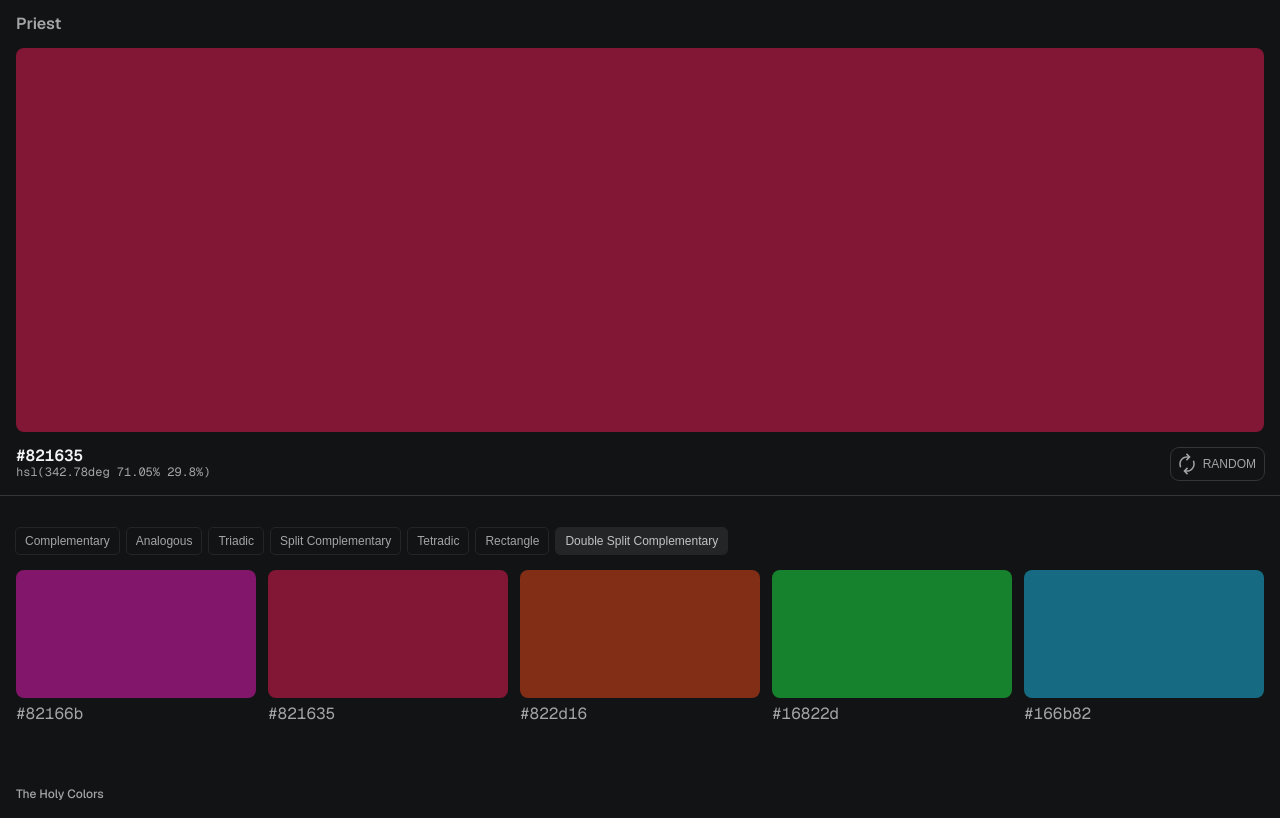
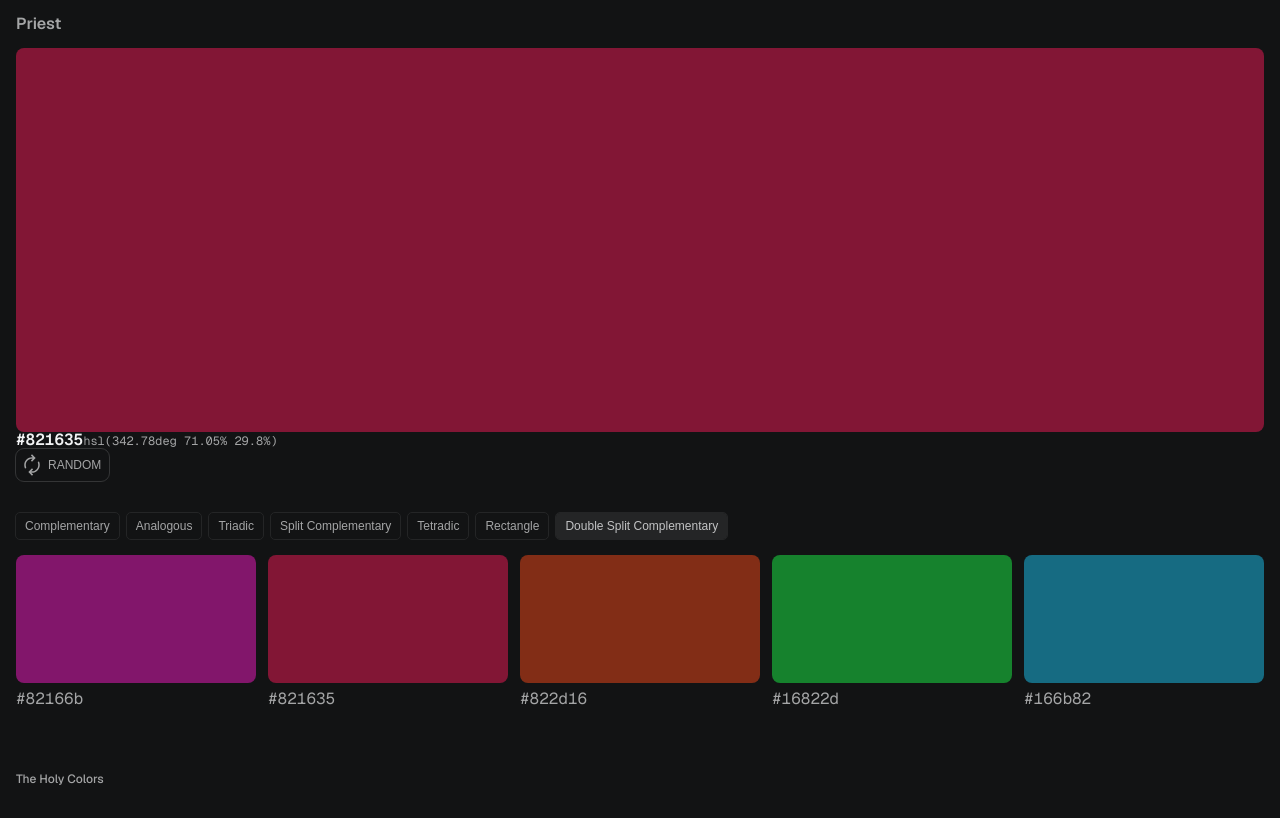
Before and after one commit to r-sp/priest, a Next.js app: page / in a window 1280 px wide. Built offline with nearby package versions, Linux system fonts and the light colour scheme.

Commit message:
update styles

```diff
--- a/src/app/style.css
+++ b/src/app/style.css
@@ -30,9 +30,6 @@ a,
 button {
   -webkit-tap-highlight-color: transparent;
   cursor: pointer;
-}
-code {
-  font-family: var(--font-geist-mono);
 }
 
 .site-header,
@@ -108,7 +105,7 @@ code {
   top: 0;
   z-index: 1;
 }
-.color-info {
+.color-details {
   background-color: var(--priest-900);
   display: flex;
   gap: 1rem;
@@ -117,7 +114,7 @@ code {
   top: 0;
   z-index: 2;
 }
-.color-info::after {
+.color-details::after {
   background-color: var(--priest-900);
   border-bottom: 1px solid var(--priest-700);
   bottom: 0;
@@ -127,7 +124,7 @@ code {
   top: 0;
   z-index: -1;
 }
-.color-metadata {
+.color-summary {
   display: flex;
   flex-direction: column;
   flex-grow: 1;
@@ -149,10 +146,14 @@ code {
 .color-hex,
 .color-hsl {
   display: inline-flex;
+  font-family: var(--font-geist-mono);
 }
 .color-tool {
-  flex-grow: 0;
+  display: flex;
+  flex-direction: row;
+  gap: 1rem;
 }
+.color-edit,
 .color-random {
   align-items: center;
   background: 0px center;
@@ -220,11 +221,16 @@ code {
 }
 .color-name {
   color: var(--priest-300);
+  font-family: var(--font-geist-mono);
   font-size: 1rem;
   font-weight: 400;
   line-height: 1rem;
 }
 
+.color-preview,
+.w-color-interactive {
+  outline: 1px solid transparent;
+}
 .btn:hover,
 .btn:focus {
   background-color: var(--priest-800);
@@ -234,7 +240,9 @@ code {
   background-color: var(--priest-700);
   outline-color: var(--priest-600);
 }
-.btn:focus-visible {
+.btn:focus-visible,
+.color-preview:focus-visible,
+.w-color-interactive:focus-visible {
   outline-color: var(--priest-400);
 }
 @media (prefers-reduced-motion: no-preference) {
@@ -243,6 +251,24 @@ code {
   }
 }
 
+@media (min-width: 16em) {
+  .color-details {
+    flex-direction: row;
+  }
+}
+@media (max-width: 16em) {
+  .color-details {
+    flex-direction: column;
+  }
+}
+@media (max-width: 18em) {
+  .color-edit {
+    padding: 0.25rem;
+  }
+  .color-edit > span {
+    display: none;
+  }
+}
 @media (min-width: 22em) {
   .color-box {
     height: 24rem;
@@ -254,9 +280,6 @@ code {
   .color-hue,
   .color-lightness {
     width: 16rem;
-  }
-  .color-info {
-    flex-direction: row;
   }
 }
 @media (max-width: 22em) {
@@ -271,9 +294,6 @@ code {
   .color-lightness {
     width: calc(100vw - 2rem);
   }
-  .color-info {
-    flex-direction: column;
-  }
 }
 @media (min-width: 32em) {
   .color-harmony {
@@ -286,15 +306,21 @@ code {
     flex-direction: column;
     gap: 1rem;
   }
+  .color-random {
+    padding: 0.25rem;
+  }
+  .color-random > span {
+    display: none;
+  }
 }
 @media (min-width: 80em) {
-  .color-info::after {
+  .color-details::after {
     left: 0;
     right: 0;
   }
 }
 @media (max-width: 80em) {
-  .color-info::after {
+  .color-details::after {
     left: -1rem;
     right: -1rem;
   }
```
